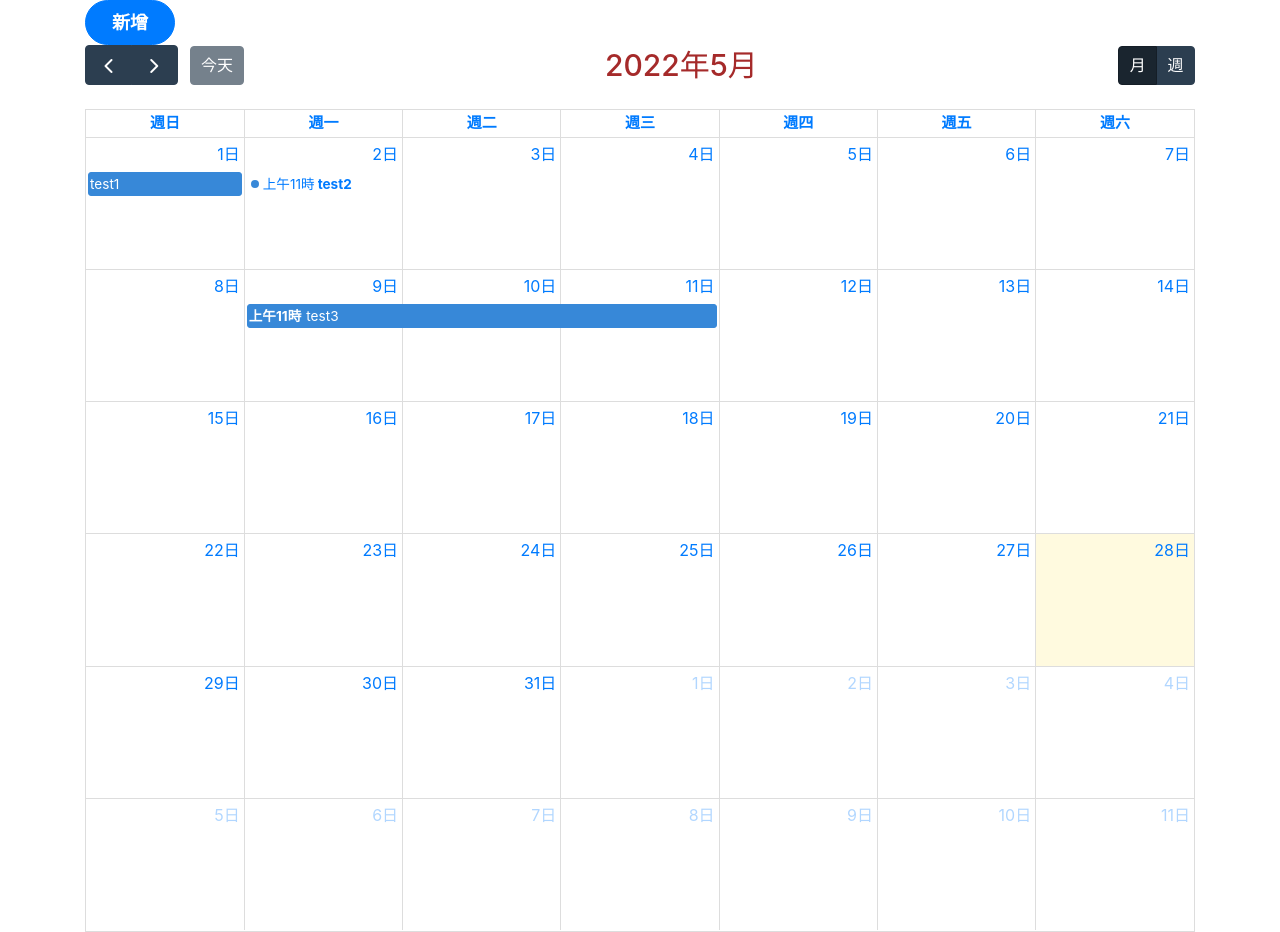
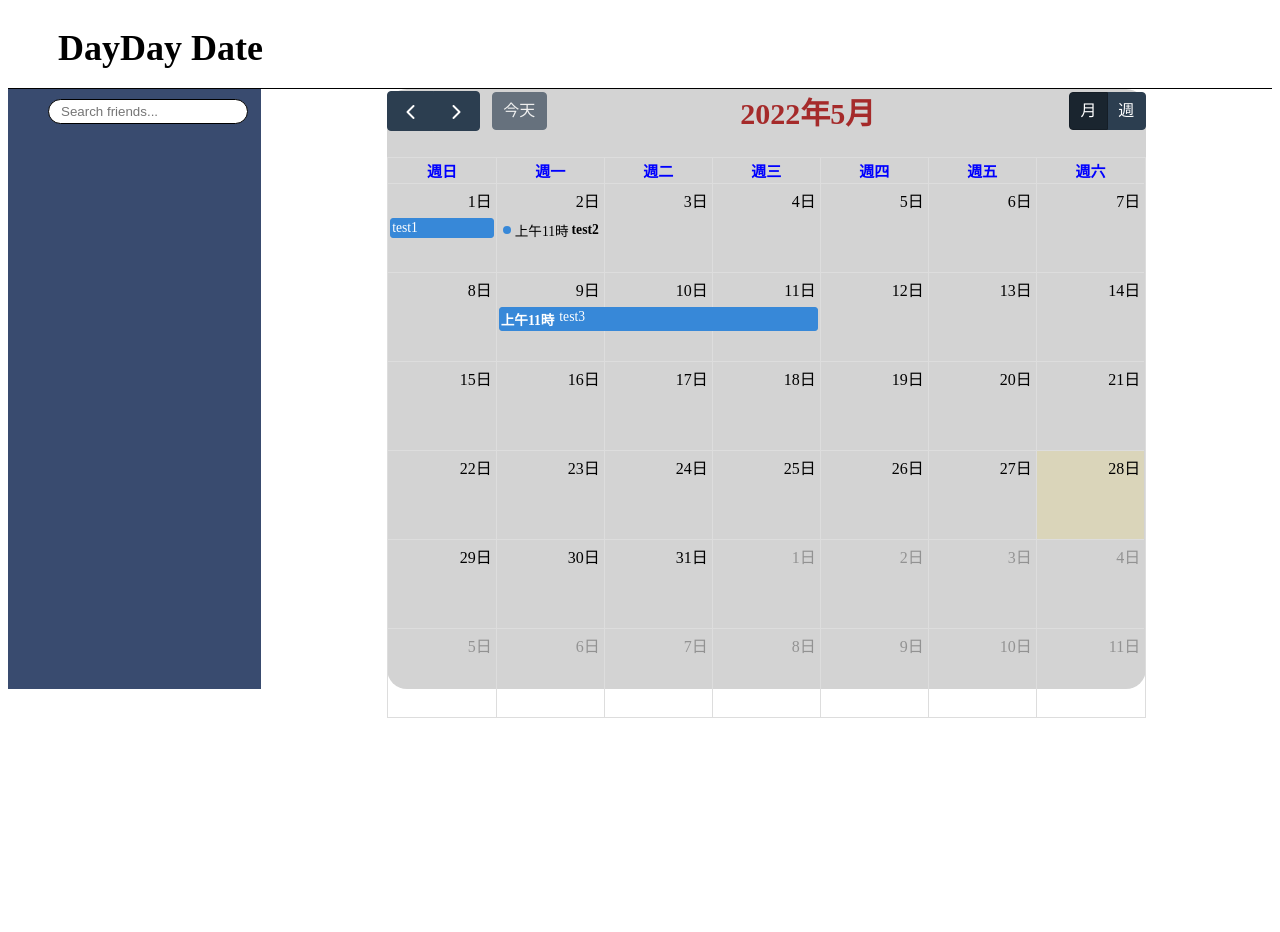
Before and after one commit to KevinLin1120/DaYDayDate, a PHP site: page /calendar.php in a window 1280 px wide. After the commit the page ends 718 px from the top, so only its background shows below. Run offline with PHP 8.4, Linux system fonts and the light colour scheme; lists and menus that the app fills with data are empty.

Commit message:
0528月曆套進版面 但會發生跑版情況

```diff
--- a/calender/calendar.php
+++ b/calender/calendar.php
@@ -11,8 +11,55 @@
 
     <link rel="stylesheet" href="style.css">
 
+    <style>
+      label.logo{
+        color:black;
+        font-size: 36px;
+        line-height: 80px;
+        padding: 0 50px;
+        font-weight: bold;
+      }
+      nav{
+          background-color: white;
+          height: 80px;
+          margin: 0;
+          padding: 0;
+          border-bottom: 1px solid black;
+      }
+      .side-menu{
+          width: 20%;
+          height:600px;
+          background-color:#394B6F;
+      }
+      .calender-back{
+          background-color: lightgray;
+          height: 600px;
+          width:60%;
+          border-radius:20px;
+          overflow: flex;
+          margin: auto;
+      }
+      .flex-container {
+      display: flex;
+      flex-direction: row;
+      }
+      input[type=search] {
+      border: 1px solid #000;
+      width: 200px;
+      padding: 4px 12px;
+      border-radius: 20px;
+      -webkit-appearance: none;
+      margin-left: 40px;
+      margin-top: 10px;
+      }
+      i{
+          float: right;
+          margin-right: 20px;
+          margin-top: 5px
+      }
+    </style>
+
     <script>
-
       document.addEventListener('DOMContentLoaded', function() {
         var calendarEl = document.getElementById('calendar');
         var calendar = new FullCalendar.Calendar(calendarEl, {
@@ -34,24 +81,31 @@
         });
         calendar.render();
       });
-
     </script>
-
   </head>
 
   <body>
 
 
     <div class="container">
+      <header>
+          <nav>
+              <label class="logo">DayDay Date</label>
+              <i class="fa-solid fa fa-bell-o fa-2xl" aria-hidden="true"></i>
+          </nav>
+      </header>
 
-      <div id='addEvent'>
-        <?php
-            include("./card/cards.html");
-          ?>
+      <div class="flex-container">
+        <div class="side-menu">
+          <form>
+              <input type="search"placeholder="Search friends...">
+          </form>
+          <aside>
+          </aside>
+        </div>
+        <div class="calender-back">
+        <div id='calendar'></div>
       </div>
-
-        <div id='calendar'></div>
-
     </div>
   </body>
 
--- a/calender/style.css
+++ b/calender/style.css
@@ -1,4 +1,4 @@
- /* .container {
+/* .container {
     width: 600px;
     height: 800px;
     position: absolute;
```
Also changed, not shown: calender/homepage.html (+6 -8 lines).
